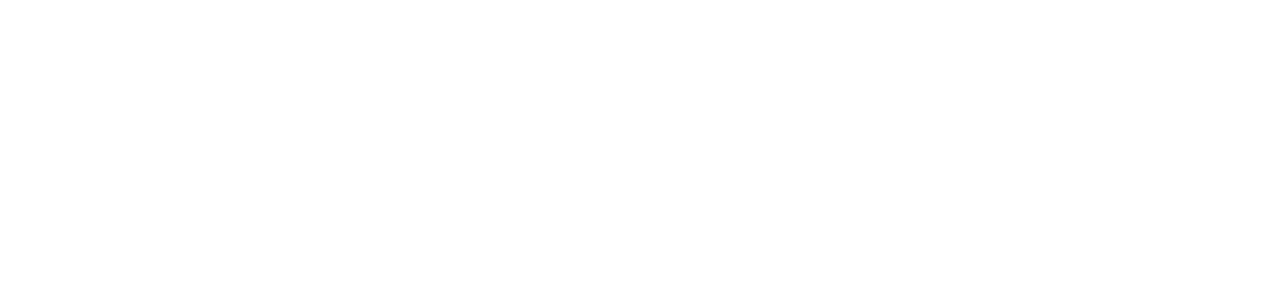
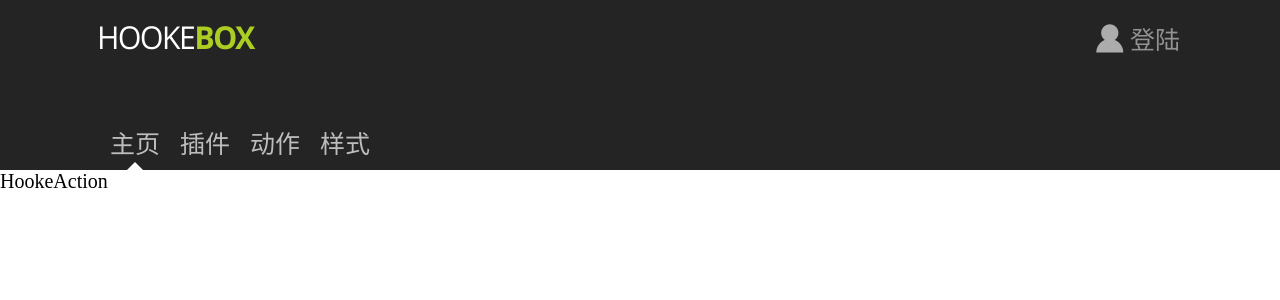
Before and after one commit to cty331883095/xyly, a Vue app: page /action in a window 1280 px wide. Shown: the top 300 px of the page. Built offline with nearby package versions, Linux system fonts and the light colour scheme; a web font is replaced by a local one.

Commit message:
develop
添加路由

```diff
--- a/src/App.vue
+++ b/src/App.vue
@@ -6,7 +6,6 @@
   let bodyNode = document.getElementsByTagName('body')[0]
   let htmlNode = document.getElementsByTagName('html')[0]
   let fontSize = bodyNode.clientWidth / 120
-  debugger
   bodyNode.style = 'font-size' + fontSize + 'px'
   htmlNode.style = 'font-size' + fontSize + 'px'
 }
--- a/src/components/Hooke.vue
+++ b/src/components/Hooke.vue
@@ -1,16 +1,22 @@
 <template>
-<div class="container">
-
-
-</div>
+  <div class="container">
+    <Nav></nav>
+    <div class="content-box">
+      <router-view/>
+    </div>
+  </div>
 </template>
 <script>
-import TestOne from '@/components/test/TestOne'
+import Nav from '@/components/Nav'
+// import HookeStyle from '@/components/Hooke/HookeStyle'
+// import HookeHome from '@/components/Hooke/HookeHome'
+// import HookeAction from '@/components/Hooke/HookeAction'
+// import HookePlug from '@/components/Hooke/HookePlug'
 export default {
   name: 'Hooke',
   data () {
     return {
-      title: [{id: 33, name: 'xiaoming'}, {id: 43, name: 'xiaohong'}]
+
     }
   },
   mounted () {
@@ -22,15 +28,21 @@
     }
   },
   components: {
-    TestOne
+    Nav
+    // HookeStyle,
+    // HookeHome,
+    // HookeAction,
+    // HookePlug
   }
-
 }
 </script>
 <style lang="less" scoped>
-.buttonstyle{
-  color: red;
-  font-size: 25px;
+.container{
+  width: 100%;
+  height: 100%;
+  .content-box{
+    display: flex;
+    flex: 1;
+  }
 }
-
 </style>
--- /dev/null
+++ b/src/components/Hooke/HookeAction.vue
@@ -0,0 +1,39 @@
+<template>
+<div class="action-box">
+  {{title}}
+</div>
+
+</template>
+<script>
+export default {
+  name: 'HookeAction',
+  data () {
+    return {
+      title: 'HookeAction'
+    }
+  },
+  props: ['params'],
+  computed: {
+
+  },
+  mounted () {
+
+  },
+  watch () {
+
+  },
+  methods: {
+
+  },
+  components: {
+
+  }
+
+}
+</script>
+<style lang="less" scoped>
+.action-box{
+  color: #000;
+}
+
+</style>
--- /dev/null
+++ b/src/components/Hooke/HookeHome.vue
@@ -0,0 +1,39 @@
+<template>
+<div class="home-box">
+  {{title}}
+</div>
+
+</template>
+<script>
+export default {
+  name: 'HookeHome',
+  data () {
+    return {
+      title: 'HookeHome'
+    }
+  },
+  props: ['params'],
+  computed: {
+
+  },
+  mounted () {
+
+  },
+  watch () {
+
+  },
+  methods: {
+
+  },
+  components: {
+
+  }
+
+}
+</script>
+<style lang="less" scoped>
+.home-box{
+  color: #000;
+}
+
+</style>
--- /dev/null
+++ b/src/components/Hooke/HookePlug.vue
@@ -0,0 +1,39 @@
+<template>
+<div class="plug-box">
+  {{title}}
+</div>
+
+</template>
+<script>
+export default {
+  name: 'HookePlug',
+  data () {
+    return {
+      title: 'HookePlug'
+    }
+  },
+  props: ['params'],
+  computed: {
+
+  },
+  mounted () {
+
+  },
+  watch () {
+
+  },
+  methods: {
+
+  },
+  components: {
+
+  }
+
+}
+</script>
+<style lang="less" scoped>
+.plug-box{
+  color: #000;
+}
+
+</style>
--- /dev/null
+++ b/src/components/Hooke/HookeStyle.vue
@@ -0,0 +1,39 @@
+<template>
+<div class="style-box">
+  {{title}}
+</div>
+
+</template>
+<script>
+export default {
+  name: 'HookeStyle',
+  data () {
+    return {
+      title: 'HookeStyle'
+    }
+  },
+  props: ['params'],
+  computed: {
+
+  },
+  mounted () {
+
+  },
+  watch () {
+
+  },
+  methods: {
+
+  },
+  components: {
+
+  }
+
+}
+</script>
+<style lang="less" scoped>
+.style-box{
+  color: #000;
+}
+
+</style>
--- a/src/components/Hooke/HookeSwitch.vue
+++ b/src/components/Hooke/HookeSwitch.vue
@@ -0,0 +1,63 @@
+<template>
+  <ul class="item-ul">
+    <li class="item-li" v-for="item in switchTitle" :key="item.id" :class="{'active':num===item.id}" @click=clickHandler(item.id,item.type)>{{item.name}}</li>
+  </ul>
+</template>
+<script>
+export default {
+  name: 'HookeSwitch',
+  data () {
+    return {
+      switchTitle: [
+        { id: 1, name: '主页', type: 'home' },
+        { id: 2, name: '插件', type: 'plug' },
+        { id: 3, name: '动作', type: 'action' },
+        { id: 4, name: '样式', type: 'style' }
+      ],
+      num: 1
+    }
+  },
+  props: ['params'],
+  computed: {
+  },
+  mounted () {
+  },
+  watch () {
+  },
+  methods: {
+    clickHandler (num, type) {
+      this.num = num
+      this.$router.push('/' + type)
+    }
+  },
+  components: {
+  }
+}
+</script>
+<style lang="less" scoped>
+.item-ul {
+  display: flex;
+  flex-direction: row;
+  justify-content: flex-start;
+  align-items: center;
+  .item-li {
+    padding: 10px;
+    position: relative;
+    font-size: 25px;
+    color: rgba(255, 255, 255, 0.7);
+    &.active::after {
+      content: '';
+      width: 0;
+      height: 0;
+      width: 0;
+      height: 0;
+      border-left: 10px solid transparent;
+      border-right: 10px solid transparent;
+      border-bottom: 10px solid #fff;
+      position: absolute;
+      top: 48px;
+      left: 35%;
+    }
+  }
+}
+</style>
--- /dev/null
+++ b/src/components/Nav.vue
@@ -0,0 +1,75 @@
+<template>
+  <div class="nav-box">
+    <div class="title-box">
+      <img src="~@/assets/img/logo.png" class="img-style1">
+      <div class="login-style">
+        <img src="~@/assets/img/loginperson.png" class="img-style2" alt="">
+        <span class="txt">登陆</span>
+      </div>
+    </div>
+    <div class="switch-box">
+    <hooke-switch></hooke-switch>
+    </div>
+  </div>
+</template>
+<script>
+import HookeSwitch from '@/components/Hooke/HookeSwitch'
+export default {
+  name: 'Hooke',
+  data () {
+    return {
+
+    }
+  },
+  mounted () {
+
+  },
+  methods: {
+    jumphandle: function () {
+      this.$router.push('/home')
+    }
+  },
+  components: {
+    HookeSwitch
+  }
+
+}
+</script>
+<style lang="less" scoped>
+.nav-box {
+  width: 100%;
+  height: 170px;
+  background: #242424;
+  display: flex;
+  flex-direction: column;
+  justify-content: space-between;
+  align-items: space-between;
+  .title-box {
+    margin-top: 20px;
+    display: flex;
+    flex-direction: row;
+    justify-content: space-between;
+    align-items: center;
+    .img-style1{
+      margin-left: 100px;
+    }
+    .login-style{
+      margin-right: 100px;
+      display: flex;
+    flex-direction: row;
+    justify-content: space-around;
+    align-items: center;
+    .img-style2{
+      margin-right: 5px;
+    }
+    .txt{
+      font-size: 25px;
+      color: rgba(255,255,255,0.5)
+    }
+    }
+  }
+  .switch-box{
+    margin-left: 100px;
+  }
+}
+</style>
--- a/src/router/index.js
+++ b/src/router/index.js
@@ -2,7 +2,10 @@
 import Router from 'vue-router'
 
 import Hooke from '@/components/Hooke'
-import Home from '@/components/Home'
+import HookeStyle from '@/components/Hooke/HookeStyle'
+import HookeHome from '@/components/Hooke/HookeHome'
+import HookeAction from '@/components/Hooke/HookeAction'
+import HookePlug from '@/components/Hooke/HookePlug'
 
 Vue.use(Router)
 
@@ -12,12 +15,25 @@
     {
       path: '/',
       name: 'Hooke',
-      component: Hooke
-    },
-    {
-      path: '/Home',
-      name: 'Home',
-      component: Home
+      component: Hooke,
+      children: [
+        {
+          path: '/home',
+          component: HookeHome
+        },
+        {
+          path: '/plug',
+          component: HookePlug
+        },
+        {
+          path: '/action',
+          component: HookeAction
+        },
+        {
+          path: '/style',
+          component: HookeStyle
+        }
+      ]
     }
   ]
 })
```
Also changed, not shown: src/main.js (+6 -5 lines), src/assets/img/loginperson.png (renamed from src/assets/img/登陆小人.png).
